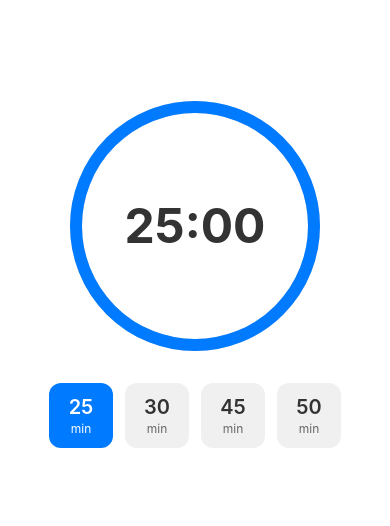
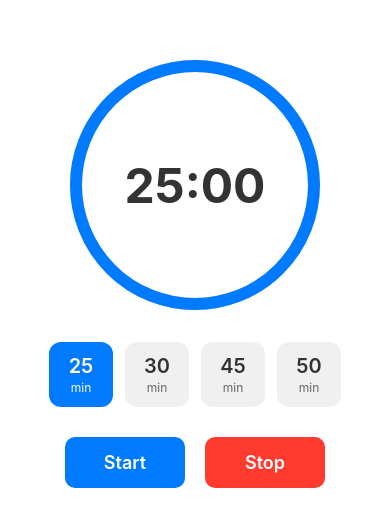
Before and after one commit to jellydn/tiny-pomodoro, a React Native app in the folder PomodoroTimer/: screen / in a window 390 px wide. Shown: the part 148-674 px from the top of the page. Built offline with nearby package versions, Linux system fonts and the light colour scheme.

Commit message:
feat: US-005 - Build timer control buttons

```diff
--- a/PomodoroTimer/App.tsx
+++ b/PomodoroTimer/App.tsx
@@ -3,12 +3,14 @@ import { StyleSheet, View } from 'react-native';
 import { TimerProvider } from './contexts/TimerContext';
 import { PresetButtons } from './components/PresetButtons';
 import { CircularProgress } from './components/CircularProgress';
+import { TimerControls } from './components/TimerControls';
 
 function MainScreen() {
   return (
     <View style={styles.container}>
       <CircularProgress />
       <PresetButtons />
+      <TimerControls />
       <StatusBar style="auto" />
     </View>
   );
--- /dev/null
+++ b/PomodoroTimer/components/TimerControls.tsx
@@ -0,0 +1,62 @@
+import React from 'react';
+import { View, TouchableOpacity, Text, StyleSheet } from 'react-native';
+import { useTimer } from '../contexts/TimerContext';
+
+export function TimerControls() {
+  const { isRunning, isPaused, start, pause, stop } = useTimer();
+
+  const handleStartPause = () => {
+    if (isRunning) {
+      pause();
+    } else {
+      start();
+    }
+  };
+
+  const startPauseLabel = isRunning ? 'Pause' : (isPaused ? 'Resume' : 'Start');
+
+  return (
+    <View style={styles.container}>
+      <TouchableOpacity
+        style={[styles.button, styles.startPauseButton]}
+        onPress={handleStartPause}
+      >
+        <Text style={styles.buttonText}>{startPauseLabel}</Text>
+      </TouchableOpacity>
+      <TouchableOpacity
+        style={[styles.button, styles.stopButton]}
+        onPress={stop}
+      >
+        <Text style={styles.buttonText}>Stop</Text>
+      </TouchableOpacity>
+    </View>
+  );
+}
+
+const styles = StyleSheet.create({
+  container: {
+    flexDirection: 'row',
+    justifyContent: 'center',
+    alignItems: 'center',
+    marginTop: 30,
+    gap: 20,
+  },
+  button: {
+    paddingHorizontal: 30,
+    paddingVertical: 15,
+    borderRadius: 10,
+    minWidth: 120,
+    alignItems: 'center',
+  },
+  startPauseButton: {
+    backgroundColor: '#007AFF',
+  },
+  stopButton: {
+    backgroundColor: '#FF3B30',
+  },
+  buttonText: {
+    color: '#fff',
+    fontSize: 18,
+    fontWeight: '600',
+  },
+});
```
Also changed, not shown: 2 other files (tests, documents, lock files or other folders).
